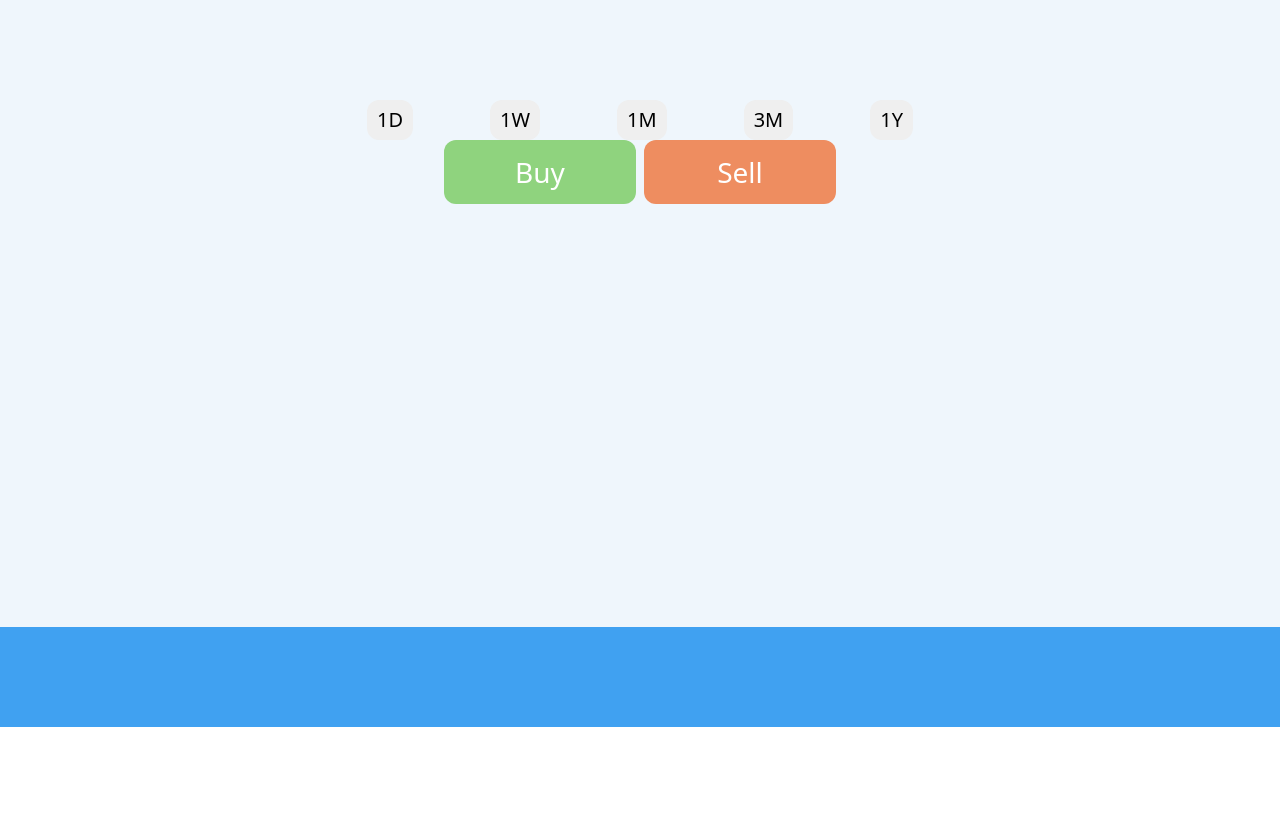
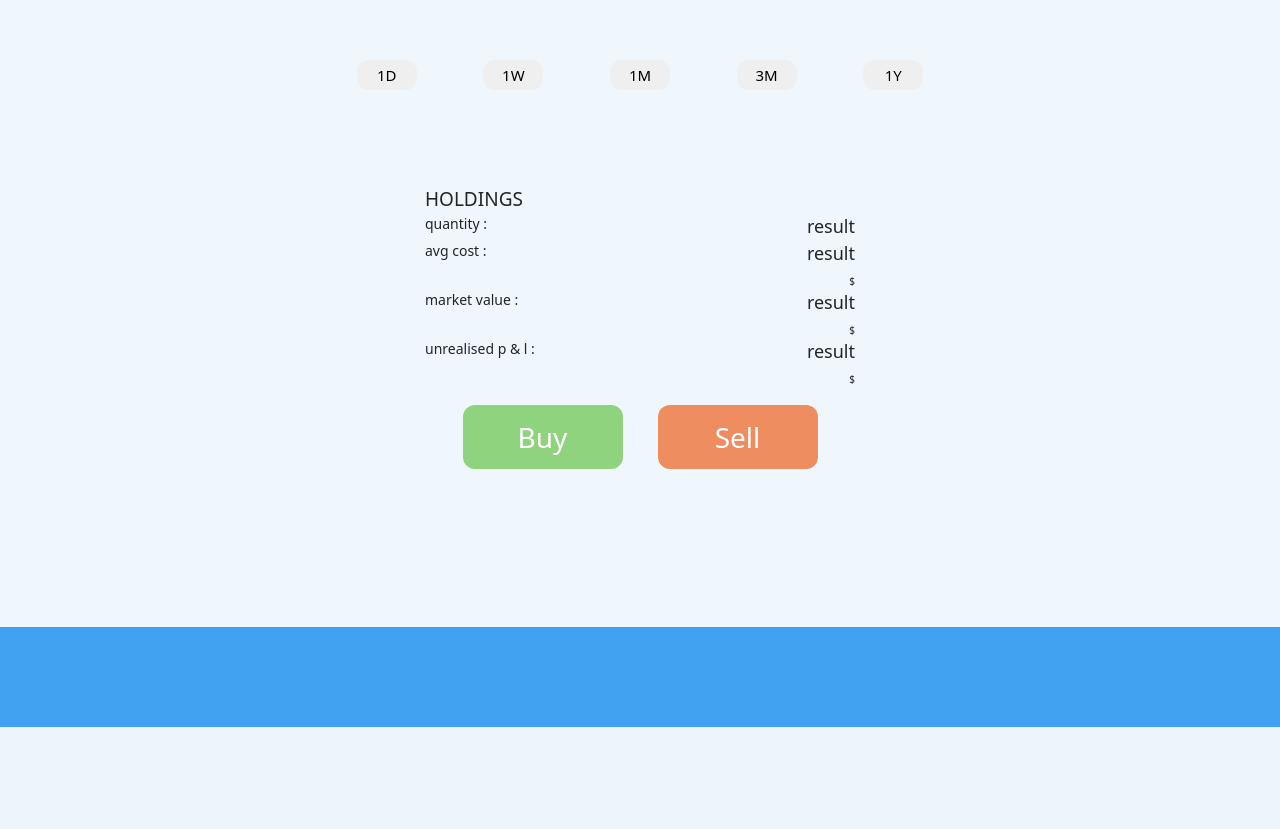
Before and after one commit to andretdr/financePlus, a Flask app: template templates/viewstock.html in a window 1280 px wide; the page is wider, and only the part inside the window is pictured. Shown: the part 73-902 px from the top of that part. After the commit the page ends 800 px from the top of that part, so only its background shows below. Run offline with Flask 3, Linux system fonts and the light colour scheme; the template is opened without the code that fills it, so the values that code supplies are empty.

Commit message:
styling view page continues

```diff
--- a/static/styles.css
+++ b/static/styles.css
@@ -434,15 +434,16 @@
 /** view heading container **/
 .view-body__heading {
     align-self: flex-start;
+    padding: 5px 10px;
     width: 300px;
-    height: 100px;
+    height: 60px;
 }
 
 /** view heading **/
 .view-body__heading h2{
     width: 100%;
     height: 100%;
-    margin: 20px 30px;
+    padding: 5px 10px;
     text-transform: uppercase;
     font-size: 30px;
     font-weight: 700;
@@ -470,12 +471,14 @@
 /** actual view buttons graph **/
 .view-buttons-graph {
     color: rgb(0, 0, 0);
+    width: 4em;
+    height: 2em;
     border: none;
     border-radius: 12px;
     text-align: center;
     text-decoration: none;
-    font-size: 20px;
-    padding: 5px 10px;
+    font-size: 15px;
+    padding: 4px 8px;
 }
 
 /** actual view buttons graph disabled **/
@@ -483,18 +486,21 @@
 .view-buttons-graph[disabled]{
     background-color: rgb(136, 201, 255);
     color: white;
+    width: 4em;
+    height: 2em;
     border: none;
     border-radius: 12px;
     text-align: center;
     text-decoration: none;
-    font-size: 20px;
-    padding: 5px 10px;
+    font-size: 15px;
+    padding: 4px 8px;
 }
 
 /** view buysell container **/
 .view-buttons--buysell {
     width: 400px;
     max-width: 400px;
+    padding: 20px 5px 120px 5px;
     display: flex;
     flex-direction: row;
     justify-content: space-around;
@@ -502,7 +508,7 @@
 
 /** actual buy sell buttons */
 .view-buttons-buysellmenu {
-    width: 12rem;
+    width: 10rem;
     height: 4rem;
     color: white;
     border: none;
@@ -537,22 +543,88 @@
     cursor: not-allowed;
   }
 
-/** view info/holdings container **/
+/** view info container **/
 .view-info{
     width: 100%;
-    max-width: 700px;
+    max-width: 600px;
+    padding: 20px 10px 5px 10px;
     display: flex;
     flex-direction: row;
     justify-content: flex-start;
 }
 
+/** view stockprice container **/
+.view-stockprice{
+    width: 250px;
+    height: 70px;
+    display: grid;
+    grid-template-columns: 40% 60%;
+    grid-template-rows: 55% 45%;
+}
+
+/** view stockprice container **/
+.view-stockprice-cp{
+    font-size: 22px;
+    grid-column: 1/3;
+    grid-row: 1/2;
+    text-align: left;
+}
+
+/** view stockprice drdp container **/
+.view-stockprice-drdp{
+    font-size: 12px;
+    width: 100%;
+    grid-column: 1/3;
+    grid-row: 2/3;
+}
+
+/** view holdings container **/
 .view-holdings{
     width: 100%;
-    max-width: 700px;
+    max-width: 450px;
+    height: 200px;
+    padding: 0px 10px;
+    display: flex;
+    flex-direction: column;
+    justify-content: space-around;
+}
+
+/** view holdings header **/
+.view-holdings__header{
+    font-size: 19px;
+    text-transform: uppercase;
+}
+
+/** view holdings lineitem **/
+.view-holdings__lineitem{
+    font-size: 14px;
+    text-transform: lowercase;
     display: flex;
     flex-direction: row;
-    justify-content: flex-start;
+    justify-content: space-between;
 }
+
+/** view holdings qresult **/
+.view-holdings__resultcontainer{
+    display: grid;
+    grid-template-columns: 50px 100px;
+}
+
+/** view holdings qresult **/
+.view-holdings__unit{
+    grid-column: 1/2;
+    font-size: 10px;
+    text-align: right;
+    padding: 7px 0px 0px 5px;
+}
+
+/** view holdings qresult **/
+.view-holdings__result{
+    grid-column: 2/3;
+    font-size: 18px;
+    text-align: right;
+}
+
 
 
 /** graph
--- a/static/viewstock.js
+++ b/static/viewstock.js
@@ -397,18 +397,19 @@ class viewView{
     const dailypercent = (this.controllerRef.returnSmartlyP()).toFixed(2);
 
     let html = `
-            <div>
-                <data id="viewcurrentprice">$${currentprice}</data></br>
+            <div class="view-stockprice">
+                <div class="view-stockprice-cp" id="viewcurrentprice">$${currentprice}</div>
+                <div class="view-stockprice-drdp">
             `;
     if (parseFloat(dailyreturn) < 0)
-        html += `   <data id="viewdailyreturn" style='color:red;'>${dailyreturn}&darr; </data>
-                    <data id="viewdailypercent" style='color:red;'>(${dailypercent})&#37 &darr;</data>
+        html += `       <span id="viewdailyreturn" style='color:red;'>${dailyreturn}&darr;  (${dailypercent})&#37&darr; </span>
                     </div>
+                </div>
                 `;
     else
-        html += `   <data id="viewdailyreturn" style='color:green;'>${dailyreturn}&uarr;</data>
-                    <data id="viewdailypercent" style='color:green;'>(${dailypercent})&#37 &uarr;</data>
+        html += `       <span id="viewdailyreturn" style='color:green;'>${dailyreturn}&uarr;  (${dailypercent})&#37&uarr;</span>
                     </div>
+                </div>
                 `;
 
     document.getElementById("viewinfo").innerHTML = html;
@@ -455,13 +456,39 @@ class viewView{
         const pnl = (value - totalcost).toFixed(2);
 
         let html = `
-                <p>Holdings </p>
+                <div class="view-holdings__header">Holdings </div>
 
-                <p>Quantity : ${quantity} share(s)</p>
-                <p>Avg Cost : $ ${avgcost}</p>
-                <p>Market Value : $ ${value}</p>
+                <div class="view-holdings__lineitem">
+                    <div>Quantity :</div>
+                    <div class="view-holdings__resultcontainer">
+                        <div class="view-holdings__result">${quantity}</div>
+                    </div>
+                </div>
 
-                <p>P & L : $ ${pnl}</p>
+                <div class="view-holdings__lineitem">
+                    <div>Avg Cost :</div>
+                    <div class="view-holdings__resultcontainer">
+                        <div class="view-holdings__unit">$</div>
+                        <div class="view-holdings__result">${avgcost}</div>
+                    </div>
+                </div>
+
+                <div class="view-holdings__lineitem">
+                    <div>Market Value :</div>
+                    <div class="view-holdings__resultcontainer">
+                        <div class="view-holdings__unit">$</div>
+                        <div class="view-holdings__result">${value}</div>
+                    </div>
+
+                </div>
+
+                <div class="view-holdings__lineitem">
+                    <div>Unrealised P & L :</div>
+                    <div class="view-holdings__resultcontainer">
+                        <div class="view-holdings__unit">$</div>
+                        <div class="view-holdings__result">${pnl}</div>
+                    </div>
+                </div>
                 `;
 
         document.getElementById("viewholdings").innerHTML=html;
--- a/templates/index.html
+++ b/templates/index.html
@@ -32,9 +32,7 @@
         const view = new indexView(controller);
         view.refreshHoldingsPage();
 
-        setInterval(()=>{
-            view.refreshHoldingsPageV();
-            }, 3000);
+//        setInterval(()=>{view.refreshHoldingsPageV();}, 3000);
 
     </script>
 {% endblock %}
--- a/templates/viewstock.html
+++ b/templates/viewstock.html
@@ -12,7 +12,7 @@
         </div>
     </section>
 
-    <div id="buyhideme">
+    <div id="buyhideme" style="display: none;">
         <div class="buysellmenu">
             BUY
             <div id="buydollarsformcontainer">
@@ -64,7 +64,7 @@
         </div>
     </div>
 
-    <div id="sellhideme">
+    <div id="sellhideme" style="display: none;">
         <div class="buysellmenu">
             SELL
             <div id="selldollarsformcontainer">
@@ -143,13 +143,49 @@
         <button class="view-buttons-graph" id="viewgraphyear" onclick="viewview.graphButton('1y')">1Y</button>
     </section>
 
-    <section class="view-info">
-        <div id="viewinfo">
+    <section class="view-info" id="viewinfo">
+        <div class="view-stockprice">
+            <div class="view-stockprice-cp" id="viewcurrentprice"></div>
+            <div class="view-stockprice-drdp">
+                <span id="viewdailyreturn"></span>
+            </div>
         </div>
     </section>
 
-    <section class="view-holdings">
-        <div id="viewholdings">
+    <section class="view-holdings" id="viewholdings">
+
+        <div class="view-holdings__header">Holdings </div>
+
+        <div class="view-holdings__lineitem">
+            <div>Quantity :</div>
+            <div>
+                <div class="view-holdings__result">result</div>
+            </div>
+        </div>
+
+        <div class="view-holdings__lineitem">
+            <div>Avg Cost :</div>
+            <div>
+                <div class="view-holdings__result">result</div>
+                <div class="view-holdings__unit">$</div>
+            </div>
+        </div>
+
+        <div class="view-holdings__lineitem">
+            <div>Market Value :</div>
+            <div>
+                <div class="view-holdings__result">result</div>
+                <div class="view-holdings__unit">$</div>
+            </div>
+
+        </div>
+
+        <div class="view-holdings__lineitem">
+            <div>Unrealised P & L :</div>
+            <div>
+                <div class="view-holdings__result">result</div>
+                <div class="view-holdings__unit">$</div>
+            </div>
         </div>
     </section>
 
@@ -178,8 +214,8 @@
         viewview.renderpage();
 
         // refresh page every 3 secs
-        let interval = 3000;
-        const viewpageinterval = setInterval(()=>{viewview.refreshAPIDataServerV()}, interval);
+//        let interval = 3000;
+//        const viewpageinterval = setInterval(()=>{viewview.refreshAPIDataServerV()}, interval);
 
     </script>
 
```
Also changed, not shown: 2 other files.
